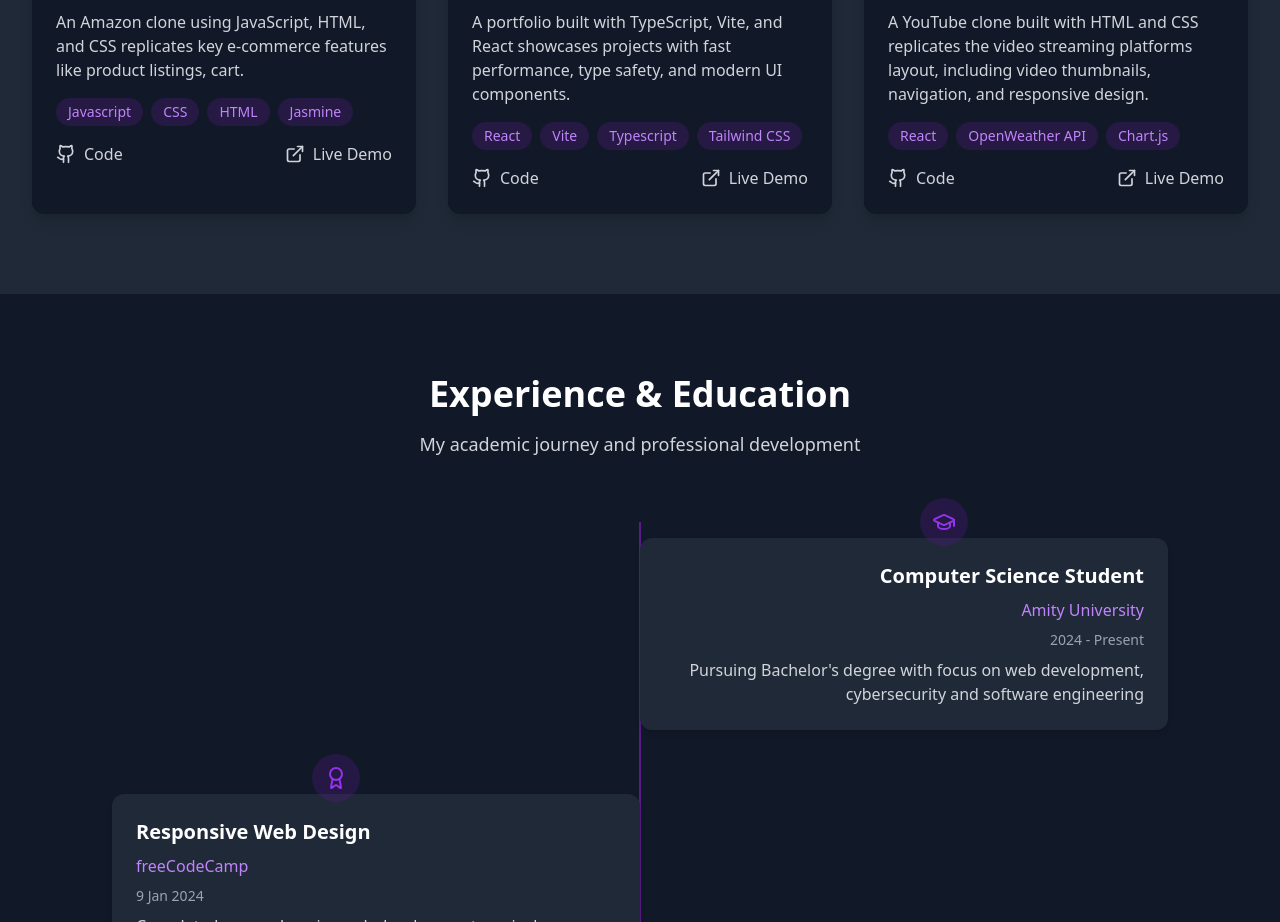
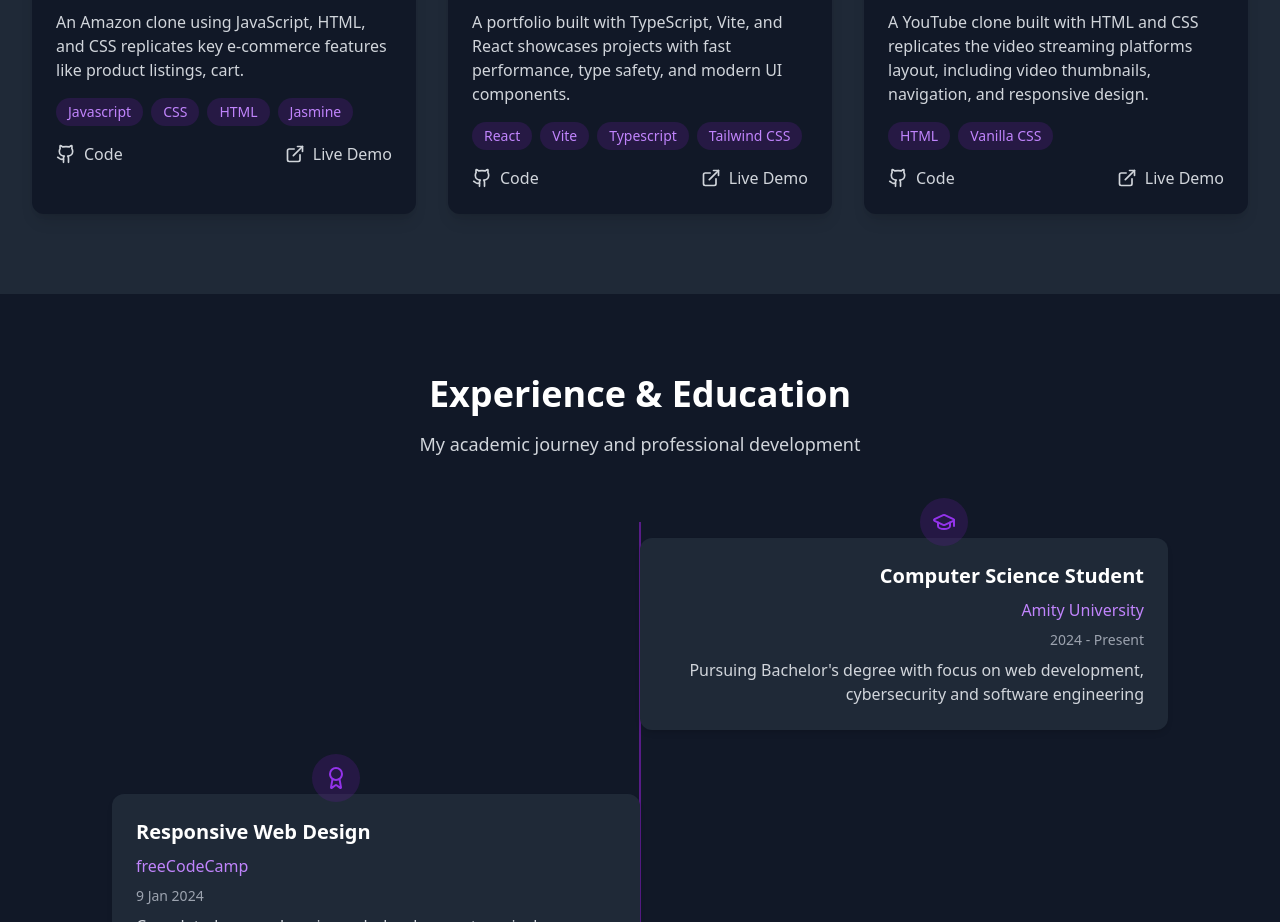
Before and after one commit to ImAjay01/portfolio, a React (Vite) app: page / in a window 1280 px wide. Shown: the part 1860-2782 px from the top of the page. Built offline with nearby package versions, Linux system fonts and the light colour scheme.

Commit message:
changed a minor typo in one of the project technologies used

```diff
--- a/src/components/Projects.tsx
+++ b/src/components/Projects.tsx
@@ -24,7 +24,7 @@ const projects = [
     title: 'YouTube Clone',
     description: 'A YouTube clone built with HTML and CSS replicates the video streaming platforms layout, including video thumbnails, navigation, and responsive design.',
     image: 'images/youtube.png',
-    technologies: ['React', 'OpenWeather API', 'Chart.js'],
+    technologies: ['HTML', 'Vanilla CSS'],
     githubUrl: 'https://github.com/ImAjay01/youtube-clone',
     liveUrl: 'https://imajay01.github.io/youtube-clone/',
   },
```
